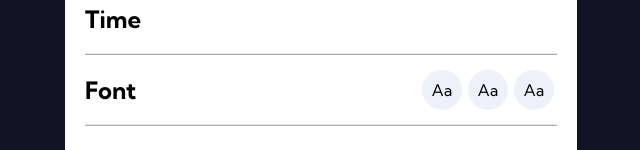
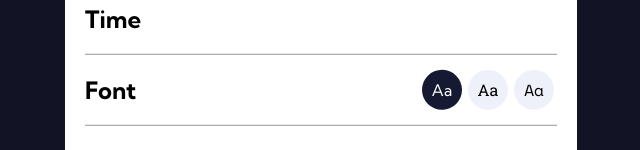
Before and after one commit to VeronikaLapa/pomodoro_timer, a React (Create React App) app: page / in a window 1280 px wide. Both pictures are taken after a click on the button 640 px from the left and 782 px from the top of the page. Shown: the part 316-466 px from the top of the page, without its empty margins (319-959 px from the left). Built offline with nearby package versions, Linux system fonts and the light colour scheme.

Commit message:
Add in-place font change logic using context

```diff
--- a/src/App.js
+++ b/src/App.js
@@ -3,15 +3,24 @@ import Name from "./Name";
 import TypeMenu from "./TypeMenu";
 import Timer from "./Timer";
 import Settings from "./Settings";
+import FontProvider from "./providers/FontProvider";
+import {FontContext} from "./сontexts/FontContext";
 
 function App() {
   return (
-    <div className="app">
-      <Name/>
-      <TypeMenu/>
-      <Timer limit={15}/>
-      <Settings/>
-    </div>
+      <FontProvider>
+          <FontContext.Consumer>
+              {({font}) => (
+                  <div className={`${font}-font app`}>
+                      <Name/>
+                      <TypeMenu/>
+                      <Timer limit={15}/>
+                      <Settings/>
+                  </div>
+
+              )}
+          </FontContext.Consumer>
+      </FontProvider>
   );
 }
 
--- a/src/App.scss
+++ b/src/App.scss
@@ -18,10 +18,6 @@
 }
 
 body {
-  font: {
-    family: text.$sans-family;
-  }
-
   text: {
     align: center;
   }
@@ -32,3 +28,13 @@ body {
   border: none;
   cursor: pointer;
 }
+
+.sans-font {
+  font-family: text.$sans;
+}
+.roboto-font {
+  font-family: text.$roboto;
+}
+.monospace-font {
+  font-family: text.$monospace;
+}
--- a/src/Settings.js
+++ b/src/Settings.js
@@ -2,10 +2,14 @@ import React, {useState} from 'react';
 import { MdSettings } from 'react-icons/md'
 import "./Settings.scss"
 import Modal from "./Modal";
+import {FontContext, fonts} from "./сontexts/FontContext";
 
 function Settings(props) {
     let [show, setShow] = useState(false);
+
     return (
+        <FontContext.Consumer>
+            {({font, setFont}) => (
                 <div className="settings">
                     <button className="settings__button icon-button" onClick={()=>{setShow(true)}}>
                         <MdSettings className= "settings__button-icon"/>
@@ -17,12 +21,24 @@ function Settings(props) {
                         </div>
                         <div className="modal__menu-item">
                             <h2>Font</h2>
-                    <input type="radio" name="font" id="radio1"/>
-                    <label htmlFor="radio1">Aa</label>
-                    <input type="radio" name="font" id="radio2"/>
-                    <label htmlFor="radio2">Aa</label>
-                    <input type="radio" name="font" id="radio3"/>
-                    <label htmlFor="radio3">Aa</label>
+                            <input type="radio" name="font"
+                                   id="sans"
+                                   value="sans"
+                                   checked={font==='sans'}
+                                   onChange={() => setFont(fonts.sans)}/>
+                            <label htmlFor="sans" className="sans-font">Aa</label>
+                            <input type="radio" name="font"
+                                   id="roboto"
+                                   value="roboto"
+                                   checked={font==='roboto'}
+                                   onChange={()=> setFont(fonts.roboto)}/>
+                            <label htmlFor="roboto" className="roboto-font">Aa</label>
+                            <input type="radio" name="font"
+                                   id="monospace"
+                                   value="monospace"
+                                   checked={font==='monospace'}
+                                   onChange={() => setFont(fonts.monospace)}/>
+                            <label htmlFor="monospace" className="monospace-font">Aa</label>
                         </div>
                         <div className="modal__menu-item">
                             <h2>Color</h2>
@@ -30,6 +46,9 @@ function Settings(props) {
 
                     </Modal>
                 </div>
+                )
+            }
+        </FontContext.Consumer>
     );
 }
 
--- a/src/Timer.scss
+++ b/src/Timer.scss
@@ -41,7 +41,6 @@
   left: 50%;
   transform: translate(-50%, -50%);
   color: colors.$text-color-dark;
-  font-family: text.$sans-family;
 }
 .timer__time {
   font-size: 70px;
--- /dev/null
+++ b/src/providers/FontProvider.js
@@ -0,0 +1,24 @@
+import React from 'react'
+import { FontContext, fonts } from '../сontexts/FontContext'
+
+const getFont = () => {
+    const font = `${window?.localStorage?.getItem('font')}`
+    if (Object.values(fonts).includes(font)) return font;
+    return fonts.sans;
+}
+
+const FontProvider = ({ children }) => {
+    const [ font, setFont ] = React.useState(getFont)
+
+    React.useEffect(() => {
+        localStorage.setItem('font', font);
+    }, [ font ])
+
+    return (
+        <FontContext.Provider value={{ font, setFont }}>
+            {children}
+        </FontContext.Provider>
+    )
+}
+
+export default FontProvider
--- a/src/styles/_text.scss
+++ b/src/styles/_text.scss
@@ -1,3 +1,6 @@
 @import url('https://fonts.googleapis.com/css2?family=Kumbh+Sans:wght@400;700&display=swap');
+@import url('https://fonts.googleapis.com/css2?family=Kumbh+Sans:wght@400;700&family=Roboto+Slab:wght@400;700&family=Space+Mono:wght@400;700&display=swap');
 
-$sans-family: 'Kumbh Sans', sans-serif;
+$sans: 'Kumbh Sans', sans-serif;
+$roboto: 'Roboto Slab', sans-serif;
+$monospace: 'Space Mono', sans-serif;
--- /dev/null
+++ b/src/сontexts/FontContext.js
@@ -0,0 +1,9 @@
+import React from 'react'
+
+export const fonts = {
+    sans: 'sans',
+    roboto: 'roboto',
+    monospace: 'monospace'
+}
+
+export const FontContext = React.createContext("sans")
```
Lines whose indentation alone changed are shown as unchanged.
